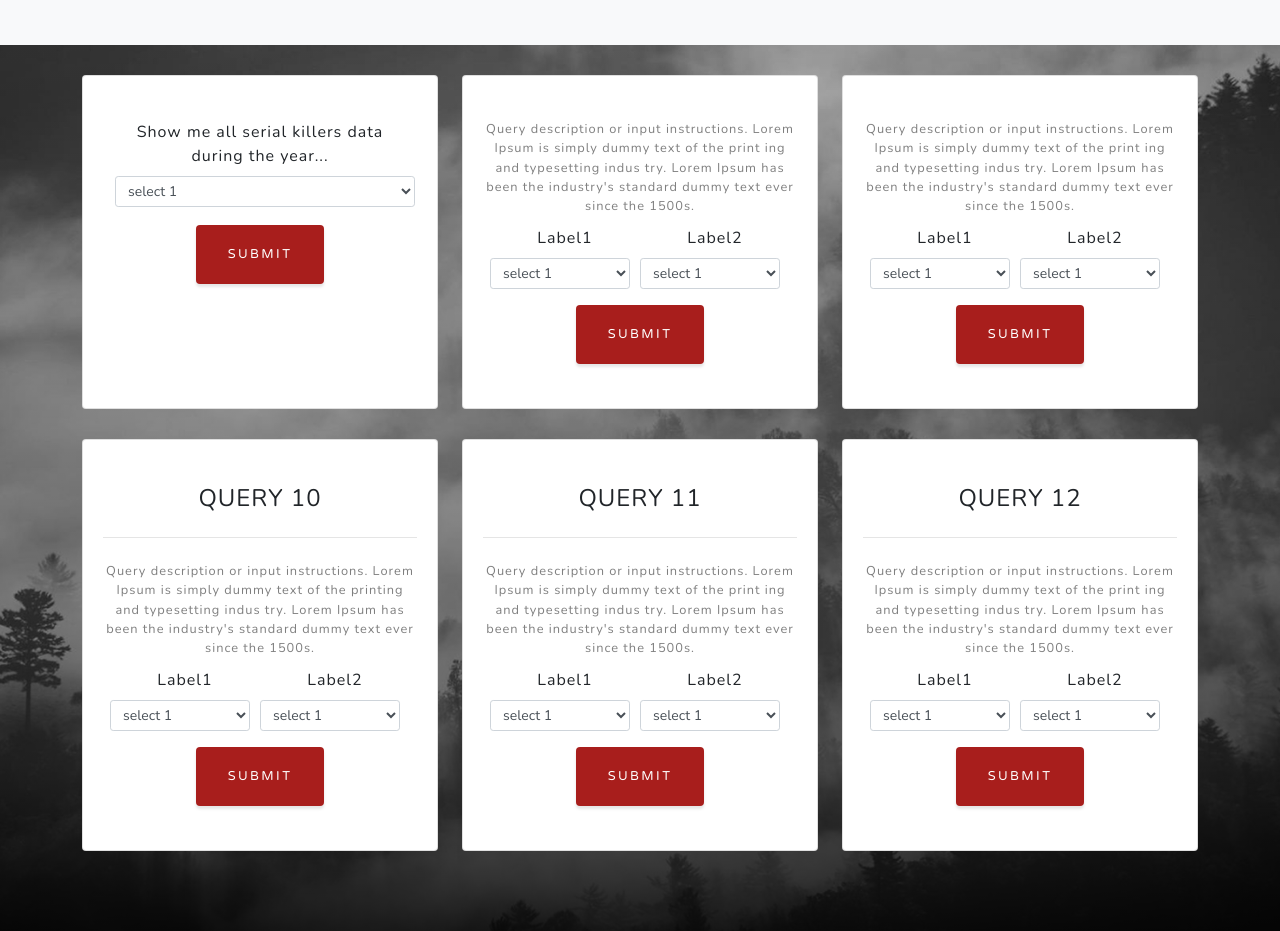
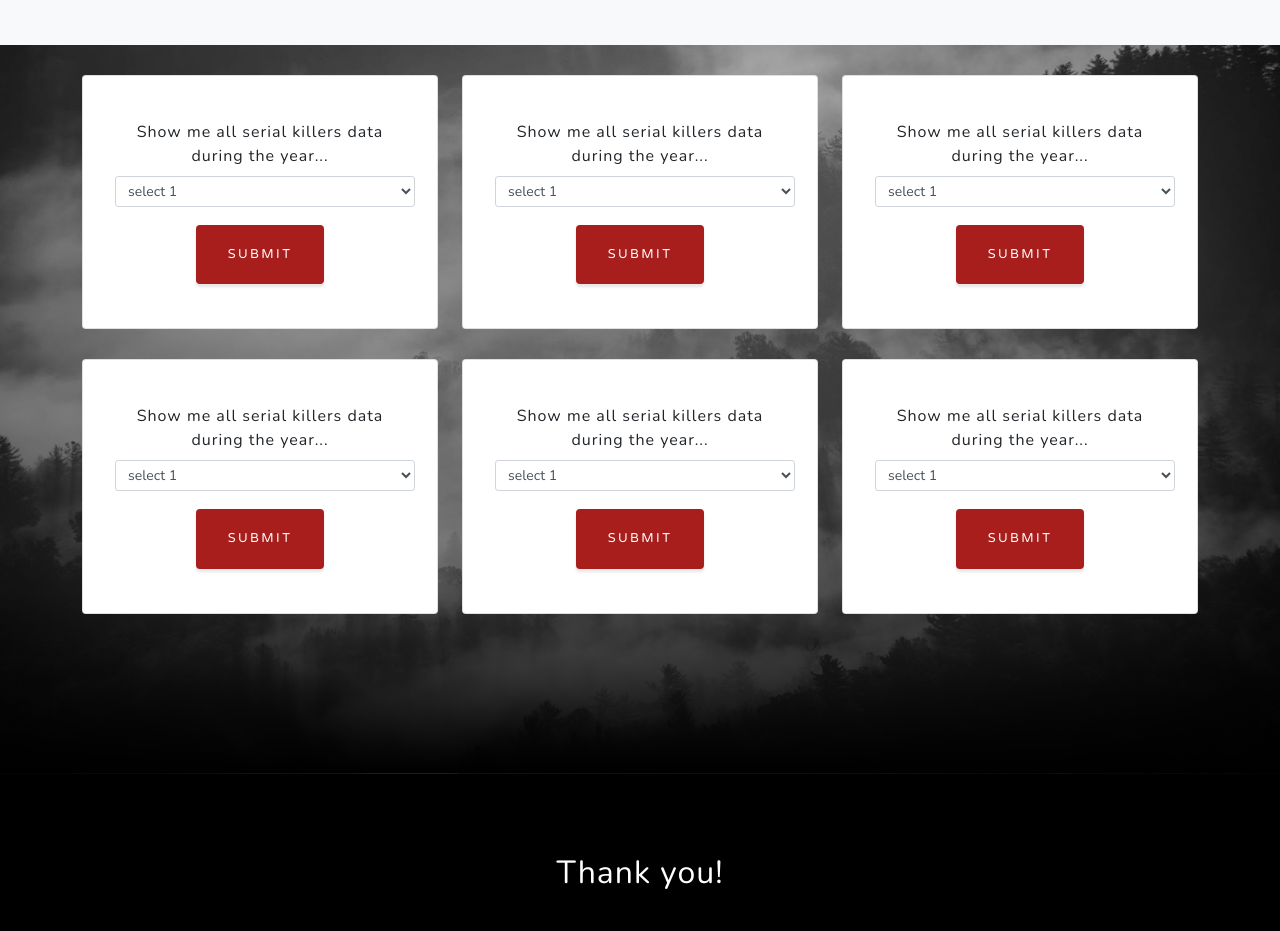
Before and after one commit to jkawase1/DBProjPyScripts, a plain HTML site: page index.html in a window 1280 px wide. Shown: the part 4280-5211 px from the top of the page. Drawn offline with nearby package versions, Linux system fonts and the light colour scheme; files whose address does not match are found by name.

Commit message:
Got all cards pre-formatted

```diff
--- a/index.html
+++ b/index.html
@@ -376,28 +376,16 @@
                     <div class="col-md-4 mb-3 mb-md-0">
                         <div class="card py-4 h-100">
                             <div class="card-body text-center">
-                                <div class="small text-black-50" style="padding-bottom: 10px;">
-                                    Query description or input instructions. Lorem Ipsum is simply dummy text of the print    ing and typesetting indus try. Lorem Ipsum has been the industry's standard dummy text ever since the 1500s.
-                                </div>
                                 <div class="acol-md-10 col-lg-12 mx-auto text-center align-items-center">
                                     <form class="d-flex">
                                         <div class="form-row">
-                                            <div class="form-group col-md-6">
-							                    <label for="input1">Label1</label>
-							                    <select id="input1" class="form-row d-flex form-control form-control-sm">
-                                                    <option>select 1</option>
-                                                    <option>select 2</option>
-                                                    <option>select 3</option>
-							                    </select>
-						                    </div>
-						                    <div class="form-group col-md-6">
-                                                <label for="input2">Label2</label>
+                                                <label for="input2">Show me all serial killers data during the year...</label>
+                                                <hr class="my-4" />
                                                 <select id="input2" class="form-row d-flex form-control form-control-sm">
                                                     <option>select 1</option>
                                                     <option>select 2</option>
                                                     <option>select 3</option>
                                                 </select>
-						                    </div>
                                                 <button class="btn btn-primary mx-auto" type="submit">Submit</button>
                                         </div>
 		                            </form>
@@ -409,36 +397,24 @@
                     <div class="col-md-4 mb-3 mb-md-0">
 			<div class="card py-4 h-100">
                             <div class="card-body text-center">
-                                <div class="small text-black-50" style="padding-bottom: 10px;">
-                                    Query description or input instructions. Lorem Ipsum is simply dummy text of the print        ing and typesetting indus try. Lorem Ipsum has been the industry's standard dummy text ever since the 1500s.
-                                </div>
                                 <div class="acol-md-10 col-lg-12 mx-auto text-center align-items-center">
                                     <form class="d-flex">
                                         <div class="form-row">
-                                            <div class="form-group col-md-6">
-                                                <label for="input1">Label1</label>
-                                                <select id="input1" class="form-row d-flex form-control form-control-sm">
-                                                   <option>select 1</option>
-                                                    <option>select 2</option>
-                                                    <option>select 3</option>
-                                                </select>
-                                            </div>
-                                            <div class="form-group col-md-6">
-                                                <label for="input2">Label2</label>
+                                                <label for="input2">Show me all serial killers data during the year...</label>
+                                                <hr class="my-4" />
                                                 <select id="input2" class="form-row d-flex form-control form-control-sm">
                                                     <option>select 1</option>
                                                     <option>select 2</option>
                                                     <option>select 3</option>
                                                 </select>
-                                            </div>
                                                 <button class="btn btn-primary mx-auto" type="submit">Submit</button>
                                         </div>
 		                            </form>
 			                    </div>
                             </div>
                         </div>
+                    </div>
 
-                    </div>
                 </div> <!-- End ROW -->
 
 		<div class="row" style="margin-top: 30px;">
@@ -447,30 +423,16 @@
 		    <div class="col-md-4 mb-3 mb-md-0">
 		    	<div class="card py-4 h-100">
                             <div class="card-body text-center">
-                                <h4 class="text-uppercase m-0">Query 10</h4>
-                                <hr class="my-4" />
-                                <div class="small text-black-50" style="padding-bottom: 10px;">
-                                    Query description or input instructions. Lorem Ipsum is simply dummy text of the printing and typesetting indus try. Lorem Ipsum has been the industry's standard dummy text ever since the 1500s.
-                                </div>
                                 <div class="acol-md-10 col-lg-12 mx-auto text-center align-items-center">
                                     <form class="d-flex">
                                         <div class="form-row">
-                                            <div class="form-group col-md-6">
-                                                <label for="input1">Label1</label>
-                                                <select id="input1" class="form-row d-flex form-control form-control-sm">
-                                                    <option>select 1</option>
-                                                    <option>select 2</option>
-                                                    <option>select 3</option>
-                                                </select>
-                                            </div>
-                                            <div class="form-group col-md-6">
-                                                <label for="input2">Label2</label>
+                                                <label for="input2">Show me all serial killers data during the year...</label>
+                                                <hr class="my-4" />
                                                 <select id="input2" class="form-row d-flex form-control form-control-sm">
                                                     <option>select 1</option>
                                                     <option>select 2</option>
                                                     <option>select 3</option>
                                                 </select>
-                                            </div>
                                                 <button class="btn btn-primary mx-auto" type="submit">Submit</button>
                                         </div>
 		                            </form>
@@ -483,30 +445,16 @@
                     <div class="col-md-4 mb-3 mb-md-0">
                     	<div class="card py-4 h-100">
                             <div class="card-body text-center">
-                                <h4 class="text-uppercase m-0">Query 11</h4>
-				                <hr class="my-4" />
-                                <div class="small text-black-50" style="padding-bottom: 10px;">
-                                    Query description or input instructions. Lorem Ipsum is simply dummy text of the print    ing and typesetting indus try. Lorem Ipsum has been the industry's standard dummy text ever since the 1500s.
-                                </div>
                                 <div class="acol-md-10 col-lg-12 mx-auto text-center align-items-center">
                                     <form class="d-flex">
                                         <div class="form-row">
-                                            <div class="form-group col-md-6">
-							                    <label for="input1">Label1</label>
-							                    <select id="input1" class="form-row d-flex form-control form-control-sm">
-                                                    <option>select 1</option>
-                                                    <option>select 2</option>
-                                                    <option>select 3</option>
-							                    </select>
-						                    </div>
-						                    <div class="form-group col-md-6">
-                                                <label for="input2">Label2</label>
+                                                <label for="input2">Show me all serial killers data during the year...</label>
+                                                <hr class="my-4" />
                                                 <select id="input2" class="form-row d-flex form-control form-control-sm">
                                                     <option>select 1</option>
                                                     <option>select 2</option>
                                                     <option>select 3</option>
                                                 </select>
-						                    </div>
                                                 <button class="btn btn-primary mx-auto" type="submit">Submit</button>
                                         </div>
 		                            </form>
@@ -519,30 +467,16 @@
                     <div class="col-md-4 mb-3 mb-md-0">
                     	<div class="card py-4 h-100">
                             <div class="card-body text-center">
-                                <h4 class="text-uppercase m-0">Query 12</h4>
-                                <hr class="my-4" />
-                                <div class="small text-black-50" style="padding-bottom: 10px;">
-                                    Query description or input instructions. Lorem Ipsum is simply dummy text of the print        ing and typesetting indus try. Lorem Ipsum has been the industry's standard dummy text ever since the 1500s.
-                                </div>
                                 <div class="acol-md-10 col-lg-12 mx-auto text-center align-items-center">
                                     <form class="d-flex">
                                         <div class="form-row">
-                                            <div class="form-group col-md-6">
-                                                <label for="input1">Label1</label>
-                                                <select id="input1" class="form-row d-flex form-control form-control-sm">
-                                                   <option>select 1</option>
-                                                    <option>select 2</option>
-                                                    <option>select 3</option>
-                                                </select>
-                                            </div>
-                                            <div class="form-group col-md-6">
-                                                <label for="input2">Label2</label>
+                                                <label for="input2">Show me all serial killers data during the year...</label>
+                                                <hr class="my-4" />
                                                 <select id="input2" class="form-row d-flex form-control form-control-sm">
                                                     <option>select 1</option>
                                                     <option>select 2</option>
                                                     <option>select 3</option>
                                                 </select>
-                                            </div>
                                                 <button class="btn btn-primary mx-auto" type="submit">Submit</button>
                                         </div>
 		                            </form>
```
Lines whose indentation alone changed are shown as unchanged.
